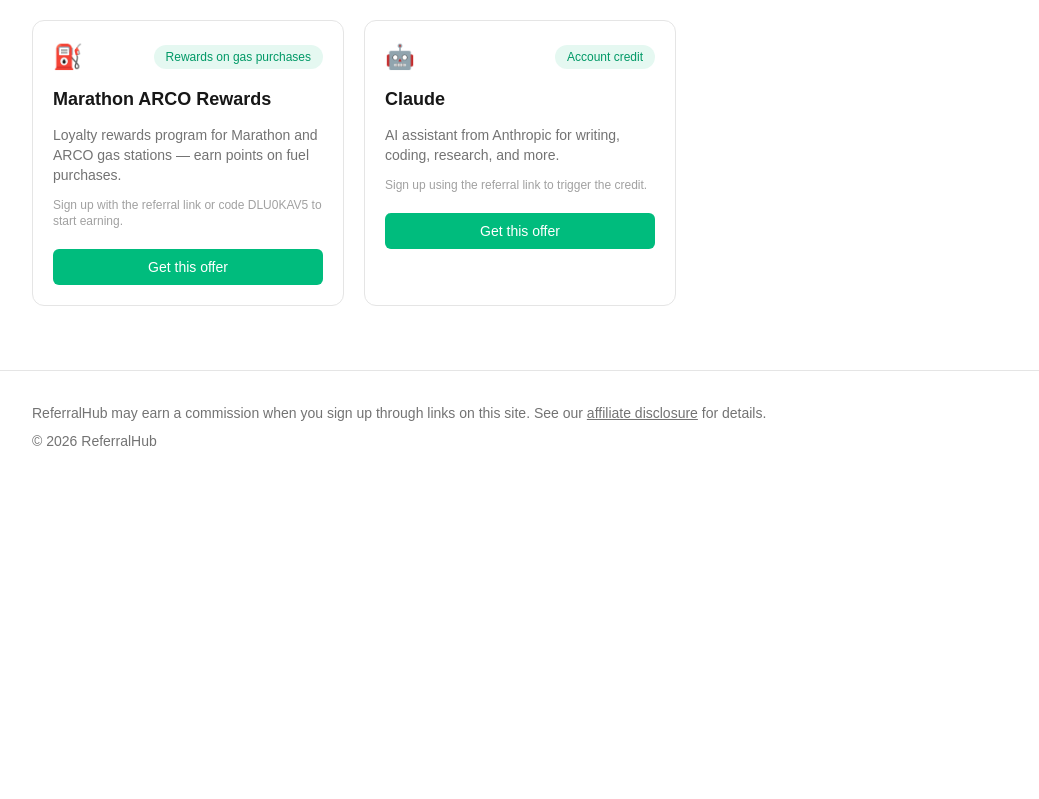
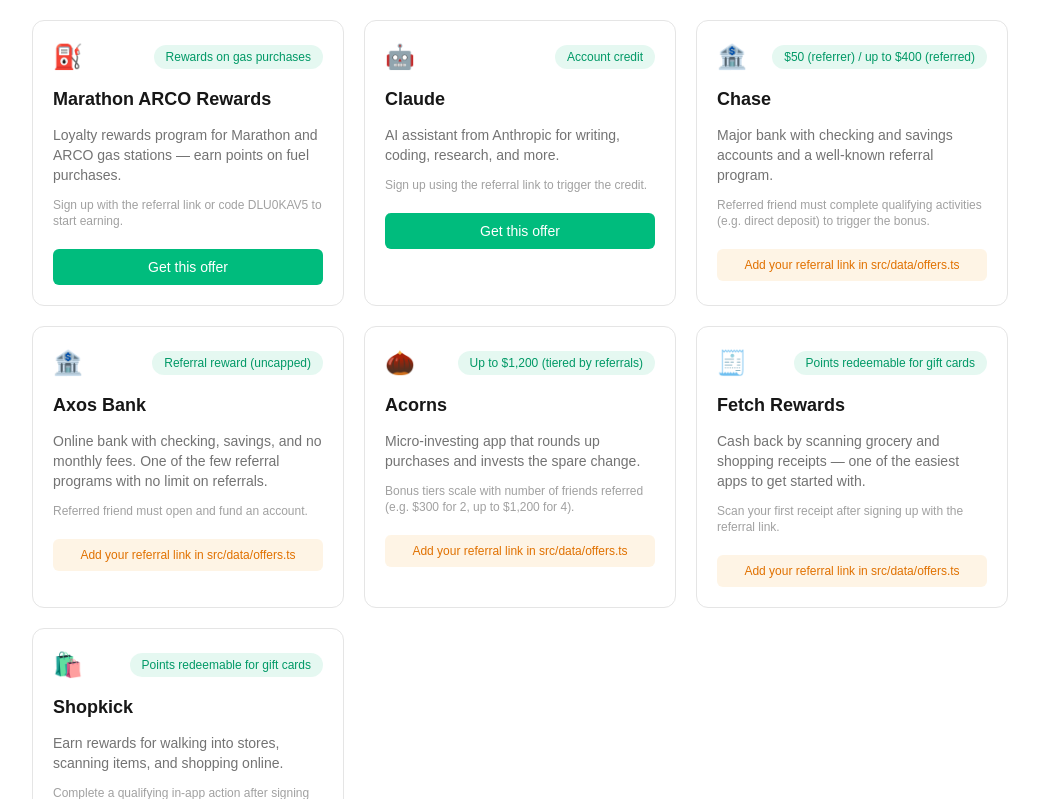
Before and after one commit to skippermaquina-del/referalhub, a Next.js app: page /offers in a window 1280 px wide. Shown: the part 2321-3120 px from the top of the page, without its empty margins (120-1159 px from the left). Before the commit the page ends 2804 px from the top, so only its background shows below. Built offline with nearby package versions, Linux system fonts and the light colour scheme.

Commit message:
Add placeholder offers for Chase, Axos, Acorns, Fetch Rewards, and Shopkick
Co-Authored-By: Claude Sonnet 5 <noreply@anthropic.com>

```diff
--- a/src/data/offers.ts
+++ b/src/data/offers.ts
@@ -288,6 +288,56 @@ export const offers: Offer[] = [
     requirements: "Sign up using the referral link to trigger the credit.",
     referralUrl: "https://claude.ai/referral/u655IQCi2w?s=ios",
   },
+  {
+    slug: "chase",
+    name: "Chase",
+    category: "banking",
+    emoji: "🏦",
+    bonus: "$50 (referrer) / up to $400 (referred)",
+    description: "Major bank with checking and savings accounts and a well-known referral program.",
+    requirements: "Referred friend must complete qualifying activities (e.g. direct deposit) to trigger the bonus.",
+    referralUrl: "REPLACE_ME",
+  },
+  {
+    slug: "axos-bank",
+    name: "Axos Bank",
+    category: "banking",
+    emoji: "🏦",
+    bonus: "Referral reward (uncapped)",
+    description: "Online bank with checking, savings, and no monthly fees. One of the few referral programs with no limit on referrals.",
+    requirements: "Referred friend must open and fund an account.",
+    referralUrl: "REPLACE_ME",
+  },
+  {
+    slug: "acorns",
+    name: "Acorns",
+    category: "investing",
+    emoji: "🌰",
+    bonus: "Up to $1,200 (tiered by referrals)",
+    description: "Micro-investing app that rounds up purchases and invests the spare change.",
+    requirements: "Bonus tiers scale with number of friends referred (e.g. $300 for 2, up to $1,200 for 4).",
+    referralUrl: "REPLACE_ME",
+  },
+  {
+    slug: "fetch-rewards",
+    name: "Fetch Rewards",
+    category: "apps",
+    emoji: "🧾",
+    bonus: "Points redeemable for gift cards",
+    description: "Cash back by scanning grocery and shopping receipts — one of the easiest apps to get started with.",
+    requirements: "Scan your first receipt after signing up with the referral link.",
+    referralUrl: "REPLACE_ME",
+  },
+  {
+    slug: "shopkick",
+    name: "Shopkick",
+    category: "apps",
+    emoji: "🛍️",
+    bonus: "Points redeemable for gift cards",
+    description: "Earn rewards for walking into stores, scanning items, and shopping online.",
+    requirements: "Complete a qualifying in-app action after signing up with the referral link.",
+    referralUrl: "REPLACE_ME",
+  },
 ];
 
 export function getOffersByCategory(category: Category): Offer[] {
```
